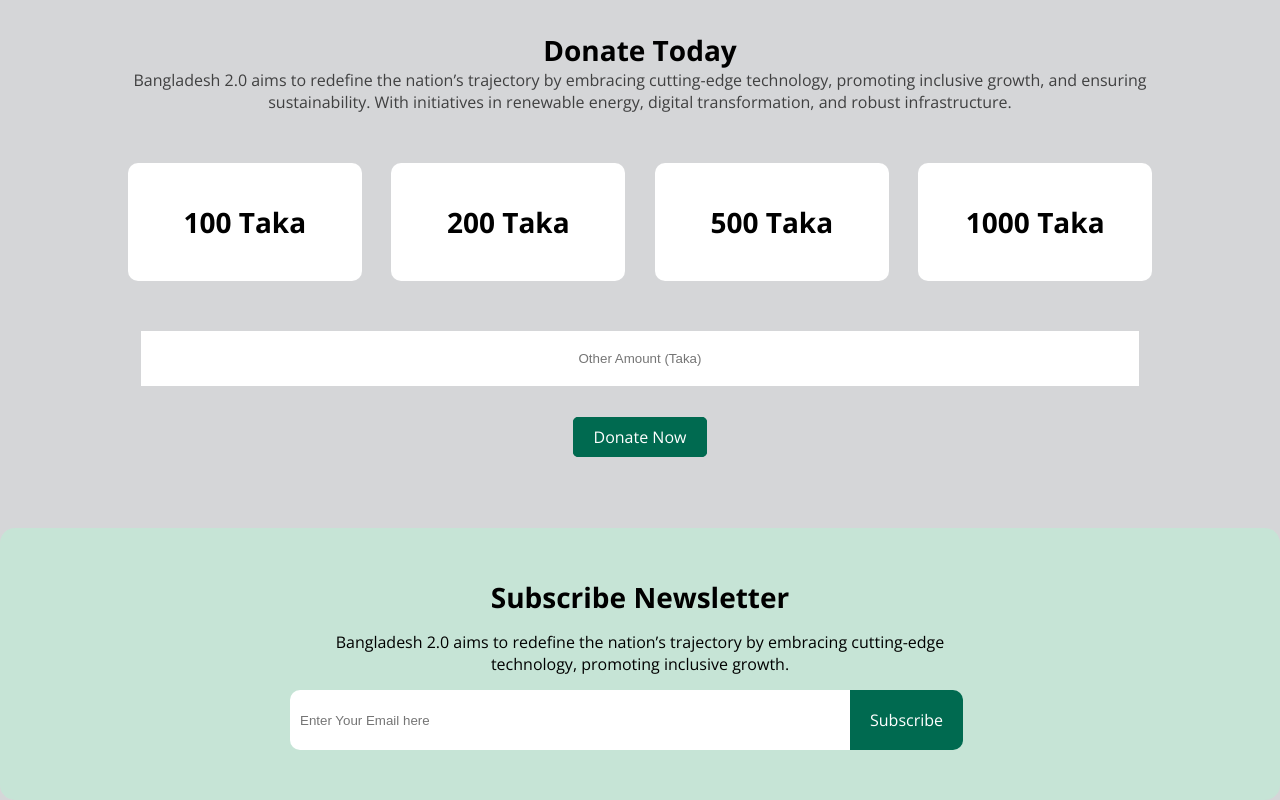
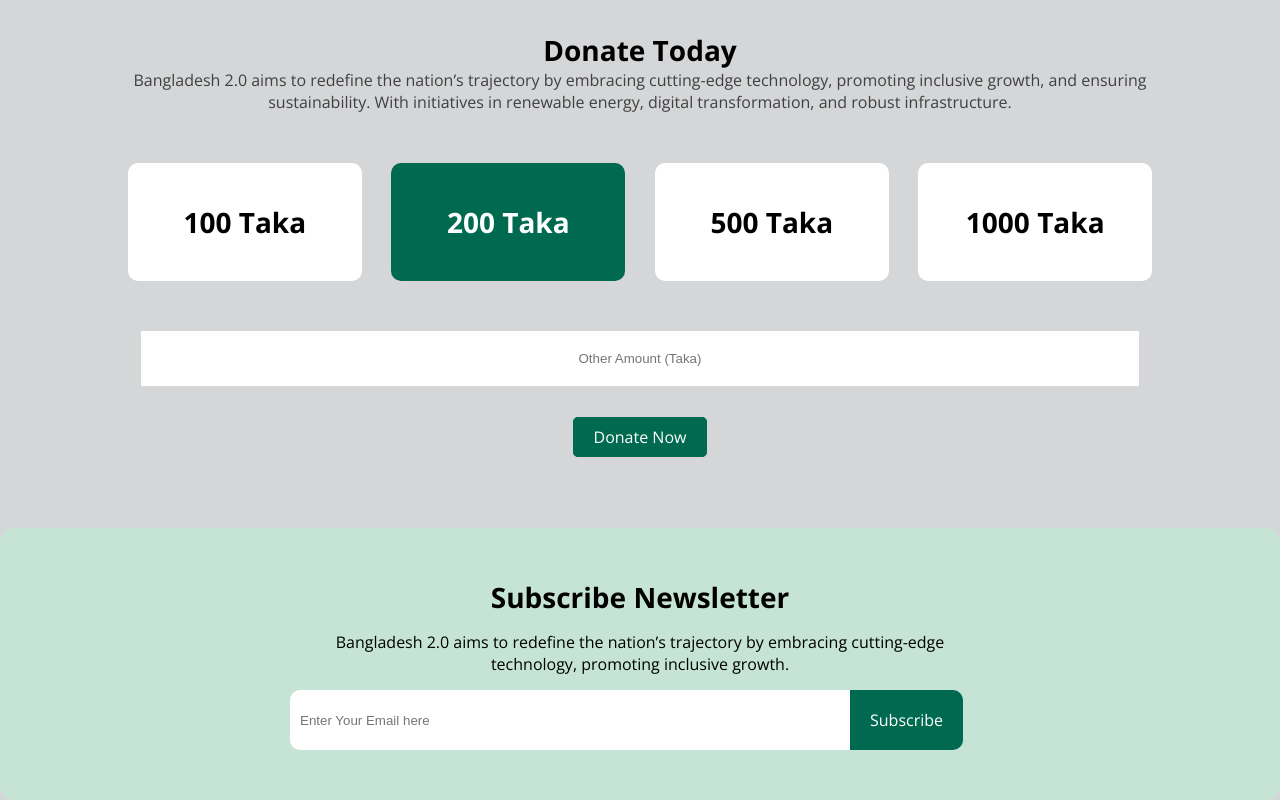
Before and after one commit to devalamin/new-bangladesh, a plain HTML site: page index.html in a window 1280 px wide. Shown: the part 2487-3287 px from the top of the page. Drawn offline with nearby package versions, Linux system fonts and the light colour scheme.

Commit message:
green effect

```diff
--- a/index.html
+++ b/index.html
@@ -114,7 +114,7 @@
                 <div class="taka">
                     <p>100 Taka</p>
                 </div>
-                <div class="taka">
+                <div class="taka green">
                     <p>200 Taka</p>
                 </div>
                 <div class="taka">
--- a/styles/style.css
+++ b/styles/style.css
@@ -310,6 +310,7 @@ body{
     display: flex;
     justify-content: space-between;
 }
+
 #donate .taka-container .taka{
     text-align: center;
     width: 15%;
@@ -317,6 +318,10 @@ body{
     padding: 40px 40px;
     border-radius: 10px;
     transition: 0.3s;
+}
+#donate .taka-container .green{
+    background-color: #006A50;
+    color: #fff;
 }
 #donate .taka-container .taka p{
     font-weight: 700;
```
